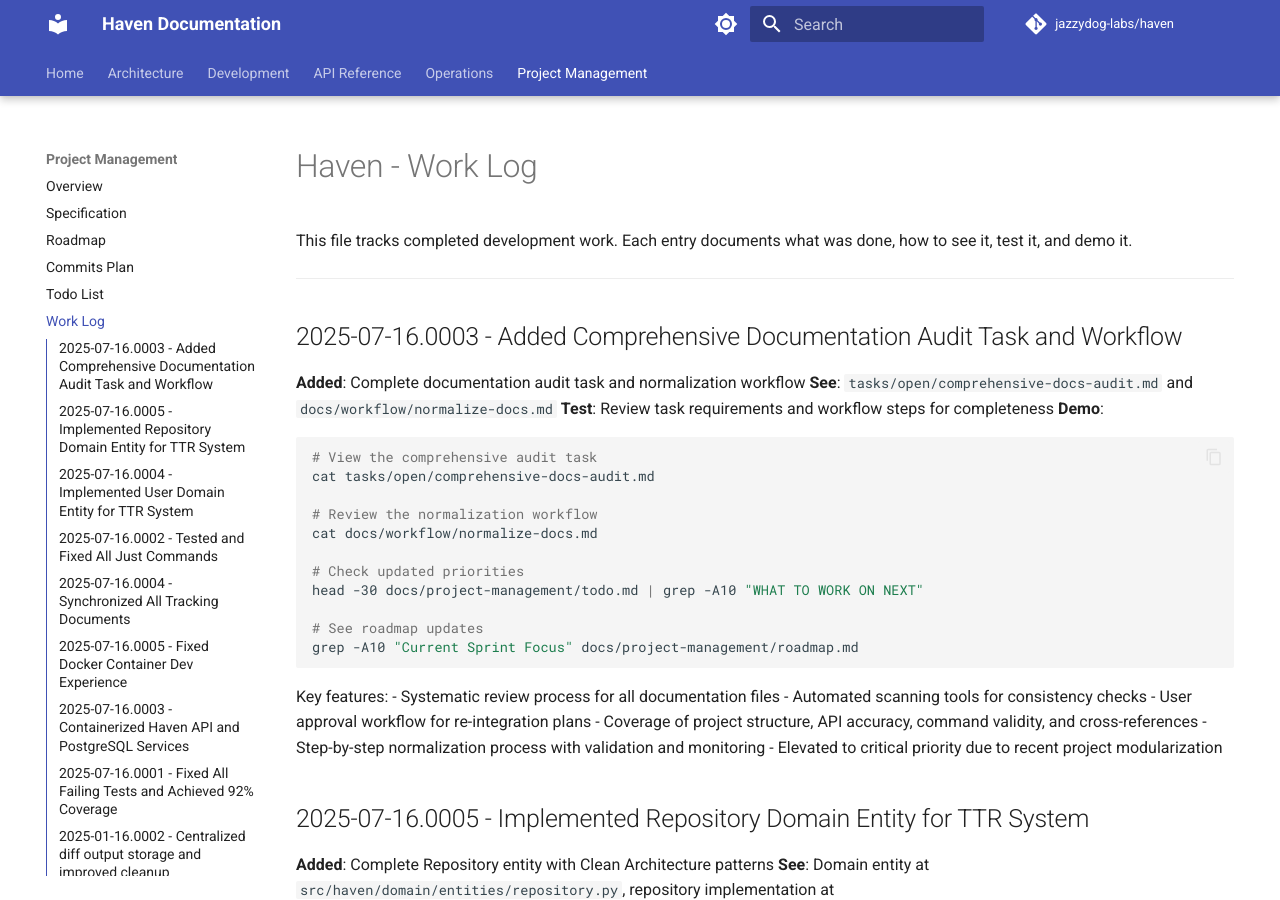
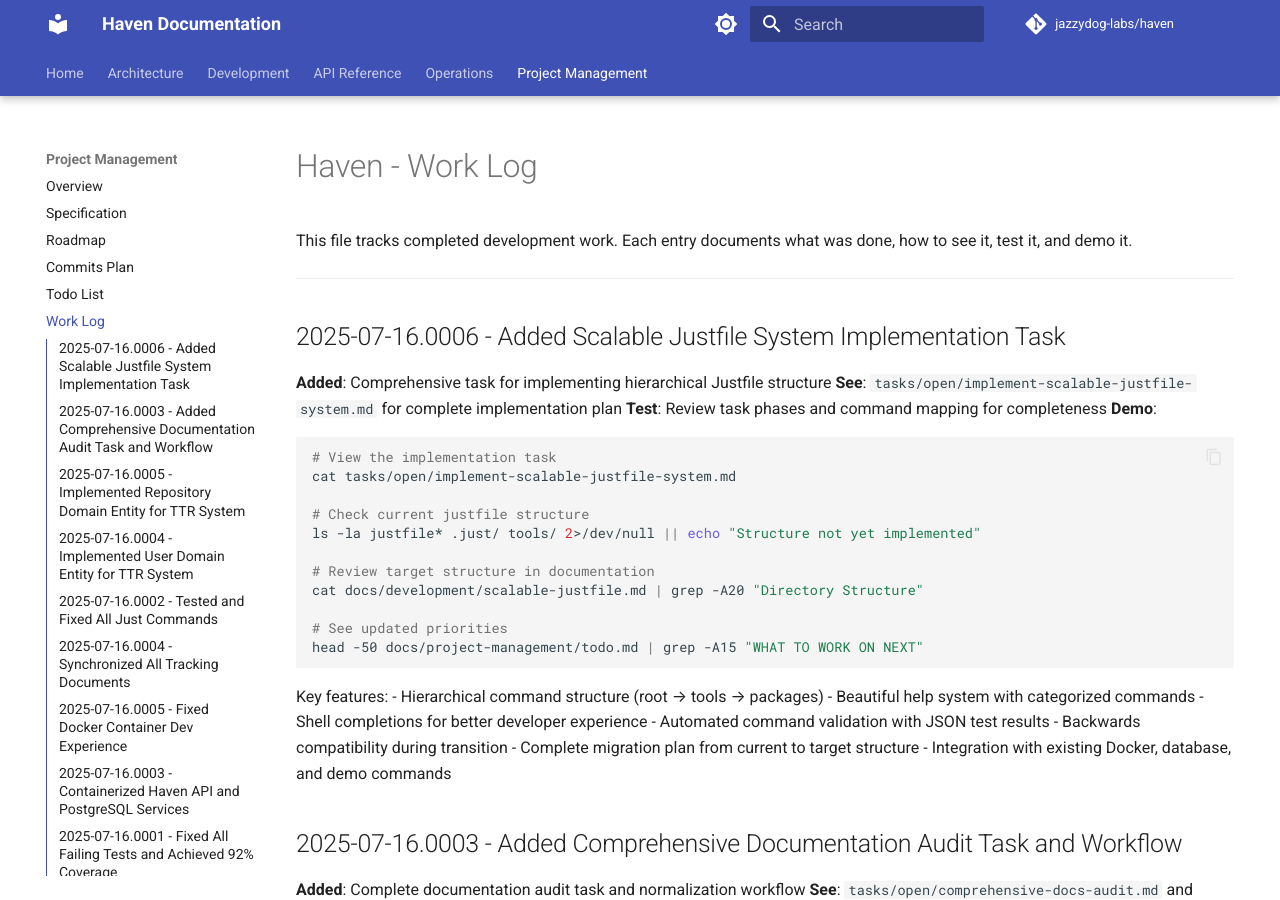
Before and after one commit to jazzydog-labs/haven, an MkDocs documentation site: the page built from docs/project-management/work-log.md, in a window 1280 px wide and 900 px high. Built offline with MkDocs 1.6.1 and Material for MkDocs 9.7.7, drawn with Linux system fonts in a browser that asks for light colours; comment, search, counter and statistics services are not loaded; the version menu is left out.

Commit message:
docs: Update work log with scalable Justfile system task entry
- Added entry 2025-07-16.0006 documenting scalable Justfile implementation task
- Includes demo commands for reviewing current vs target structure
- Documents key features: hierarchical structure, help system, completions, validation
- Follows established work log format

🤖 Generated with [Claude Code](https://claude.ai/code)

Co-Authored-By: Claude <noreply@anthropic.com>

````diff
--- a/docs/project-management/work-log.md
+++ b/docs/project-management/work-log.md
@@ -3,6 +3,34 @@
 This file tracks completed development work. Each entry documents what was done, how to see it, test it, and demo it.
 
 ---
+
+## 2025-07-16.0006 - Added Scalable Justfile System Implementation Task
+**Added**: Comprehensive task for implementing hierarchical Justfile structure
+**See**: `tasks/open/implement-scalable-justfile-system.md` for complete implementation plan
+**Test**: Review task phases and command mapping for completeness
+**Demo**:
+```bash
+# View the implementation task
+cat tasks/open/implement-scalable-justfile-system.md
+
+# Check current justfile structure
+ls -la justfile* .just/ tools/ 2>/dev/null || echo "Structure not yet implemented"
+
+# Review target structure in documentation
+cat docs/development/scalable-justfile.md | grep -A20 "Directory Structure"
+
+# See updated priorities
+head -50 docs/project-management/todo.md | grep -A15 "WHAT TO WORK ON NEXT"
+```
+
+Key features:
+- Hierarchical command structure (root → tools → packages)
+- Beautiful help system with categorized commands
+- Shell completions for better developer experience
+- Automated command validation with JSON test results
+- Backwards compatibility during transition
+- Complete migration plan from current to target structure
+- Integration with existing Docker, database, and demo commands
 
 ## 2025-07-16.0003 - Added Comprehensive Documentation Audit Task and Workflow
 **Added**: Complete documentation audit task and normalization workflow
````
